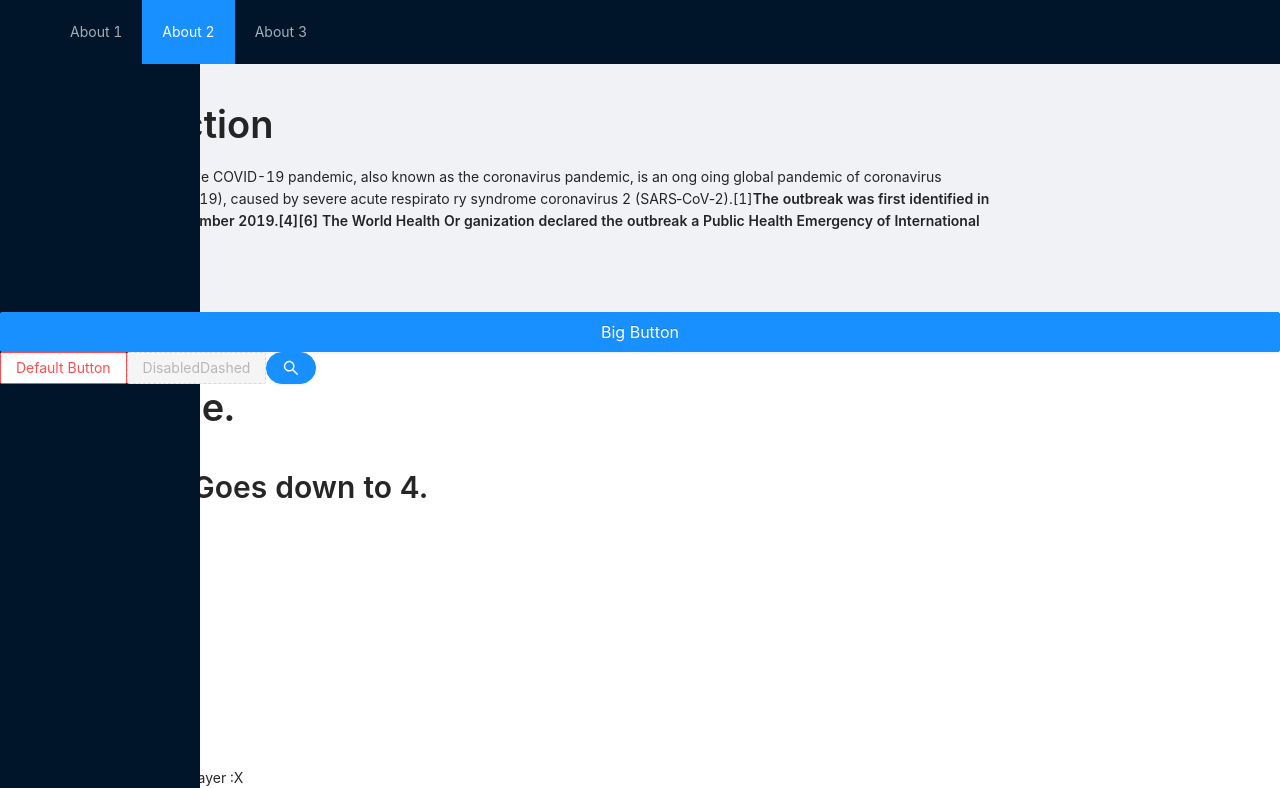
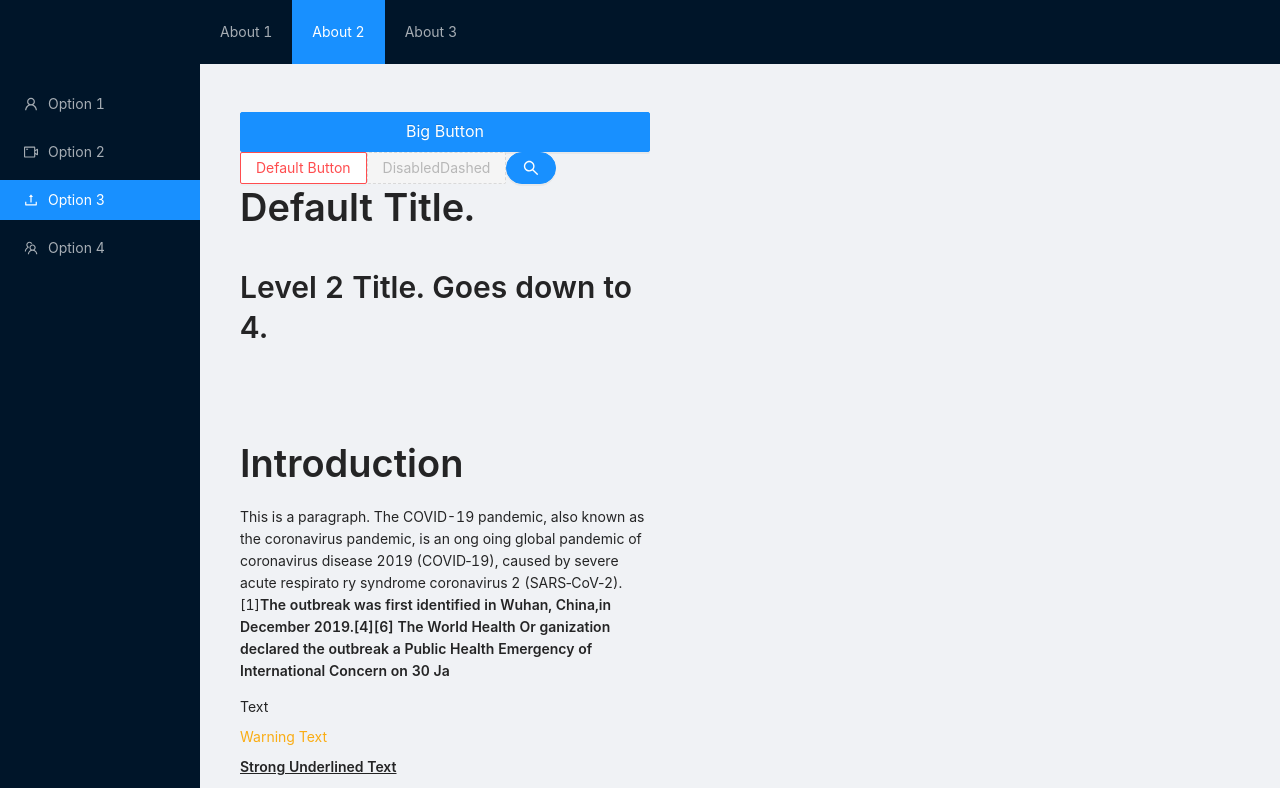
Before and after one commit to macroexp/supreme-octo-lamp, a React (Create React App) app in the folder my-poosp/: page / in a window 1280 px wide. Shown: the top 788 px of the page. Built offline with nearby package versions, Linux system fonts and the light colour scheme.

Commit message:
adding many things, much reorganization

```diff
--- a/my-poosp/src/Body.tsx
+++ b/my-poosp/src/Body.tsx
@@ -1,6 +1,7 @@
 import React, { FC } from 'react';
 import { Typography, Divider, Space, Button, Tooltip, Layout, Menu, Breadcrumb } from 'antd';
-import { SearchOutlined } from '@ant-design/icons';
+import { SearchOutlined, AppstoreOutlined,BarChartOutlined,CloudOutlined,
+    ShopOutlined, TeamOutlined, UserOutlined, UploadOutlined, VideoCameraOutlined } from '@ant-design/icons';
 import App from './App';
 
 const { Title, Paragraph, Text, Link } = Typography;
@@ -31,32 +32,11 @@ class Demo extends React.Component {
 
 const Body: FC = () => (
     <div className="Body">
-        <Button type="primary" block size="large">Big Button</Button>
 
-        <br></br>
-
-        <Button type="default" danger>Default Button</Button>
-        <Button type="dashed" disabled>
-            DisabledDashed
-        </Button>
-
-        <Tooltip title="search">
-            <Button type="primary" shape="round" icon={<SearchOutlined />}></Button>
-        </Tooltip>
-
-        <Title>Default Title.</Title>
-        <Title level={2}>Level 2 Title. Goes down to 4.</Title>
 
         <Typography>
 
-            <Space direction="vertical">
-                <Text>Text</Text>
-                <Text type="warning">Warning Text</Text>
-                <Text strong underline>Strong Underlined Text</Text>
-                <Link href="https://ant.design/components/typography/">
-                    For all text varieties click here.
-                </Link>
-            </Space>
+
 
             <br></br><br></br>
 
@@ -64,9 +44,9 @@ const Body: FC = () => (
 
             <br></br><br></br>
 
-            Press <Text keyboard>Poop?</Text> to exit...
+
         </Typography>
-        <Demo></Demo>
+
     </div>
 );
 
@@ -74,7 +54,7 @@ const Format: FC = () => (
     <Layout>
         <Header style={{position:'fixed', zIndex: 1, width:'100%'}}>
             <div className = "Logo"></div>
-            <Menu theme="dark" mode="horizontal" defaultSelectedKeys={['2']}>
+            <Menu theme="dark" mode="horizontal" style={{paddingLeft:150}} defaultSelectedKeys={['2']}>
                 <Menu.Item key="1">About 1</Menu.Item>
                 <Menu.Item key="2">About 2</Menu.Item>
                 <Menu.Item key="3">About 3</Menu.Item>
@@ -86,18 +66,32 @@ const Format: FC = () => (
             position: 'fixed',
             left: 0,
         }}>
+            <Menu theme="dark" mode="inline" style={{paddingTop: 80}} defaultSelectedKeys={['3']}>
+                <Menu.Item key="1" icon={<UserOutlined />}>Option 1</Menu.Item>
+                <Menu.Item key="2" icon={<VideoCameraOutlined />}>Option 2</Menu.Item>
+                <Menu.Item key="3" icon={<UploadOutlined />}>Option 3</Menu.Item>
+                <Menu.Item key="4" icon={<TeamOutlined />}>Option 4</Menu.Item>
+            </Menu>
+        </Sider>
+        <Layout className="site-layout" style={{marginLeft: 200}}>
+            <Header className="site-layout-background" style={{padding: 0}}></Header>
+            <Content style={{margin:'24px 16px 0', overflow: 'initial'}}>
+                <Typography className="site-layout-text" style={{padding: 24, textAlign:'left'}}>
+                    <Button type="primary" block size="large">Big Button</Button>
+                    <Button type="default" danger>Default Button</Button>
+                    <Button type="dashed" disabled>
+                        DisabledDashed
+                    </Button>
 
-        </Sider>
-        <Content style={{padding:'0 50px'}}>
-            <Breadcrumb style={{margin:'16px 0'}}>
-                <Breadcrumb.Item>Home</Breadcrumb.Item>
-                <Breadcrumb.Item>List</Breadcrumb.Item>
-                <Breadcrumb.Item>App</Breadcrumb.Item>
-            </Breadcrumb>
-            <div className="site-layout-content">
-                <Typography>
+                    <Tooltip title="search">
+                        <Button type="primary" shape="round" icon={<SearchOutlined />}></Button>
+                    </Tooltip>
+
+                    <Title>Default Title.</Title>
+                    <Title level={2}>Level 2 Title. Goes down to 4.</Title>
                     <Title>
                         <br></br>
+
                         Introduction
                     </Title>
                     <Paragraph>
@@ -109,12 +103,34 @@ const Format: FC = () => (
                             ganization declared the outbreak a Public Health Emergency of International Concern on 30 Ja
                         </Text>
                     </Paragraph>
+                    <Space direction="vertical">
+                        <Text>Text</Text>
+                        <Text type="warning">Warning Text</Text>
+                        <Text strong underline>Strong Underlined Text</Text>
+                        <Link href="https://ant.design/components/typography/">
+                            For all text varieties click here.
+                        </Link>
+                    </Space>
+                    <Demo />
+                    <Footer style={{textAlign:'left'}}>
+                        Antd copyright 2020
+                        Press <Text keyboard>Poop?</Text> to exit...
+                    </Footer>
                 </Typography>
+            </Content>
+        </Layout>
+        <Content style={{padding:'0 50px'}}>
+            <Breadcrumb style={{margin:'16px 0'}}>
+                <Breadcrumb.Item>Home</Breadcrumb.Item>
+                <Breadcrumb.Item>List</Breadcrumb.Item>
+                <Breadcrumb.Item>App</Breadcrumb.Item>
+            </Breadcrumb>
+            <div className="site-layout-content">
+
             <br></br><br></br>
 
             </div>
         </Content>
-        <Footer style={{textAlign:'left'}}>Antd copyright 2020</Footer>
     </Layout>
 );
 
```
Also changed, not shown: my-poosp/src/test.tsx (added, +15 -0 lines).
